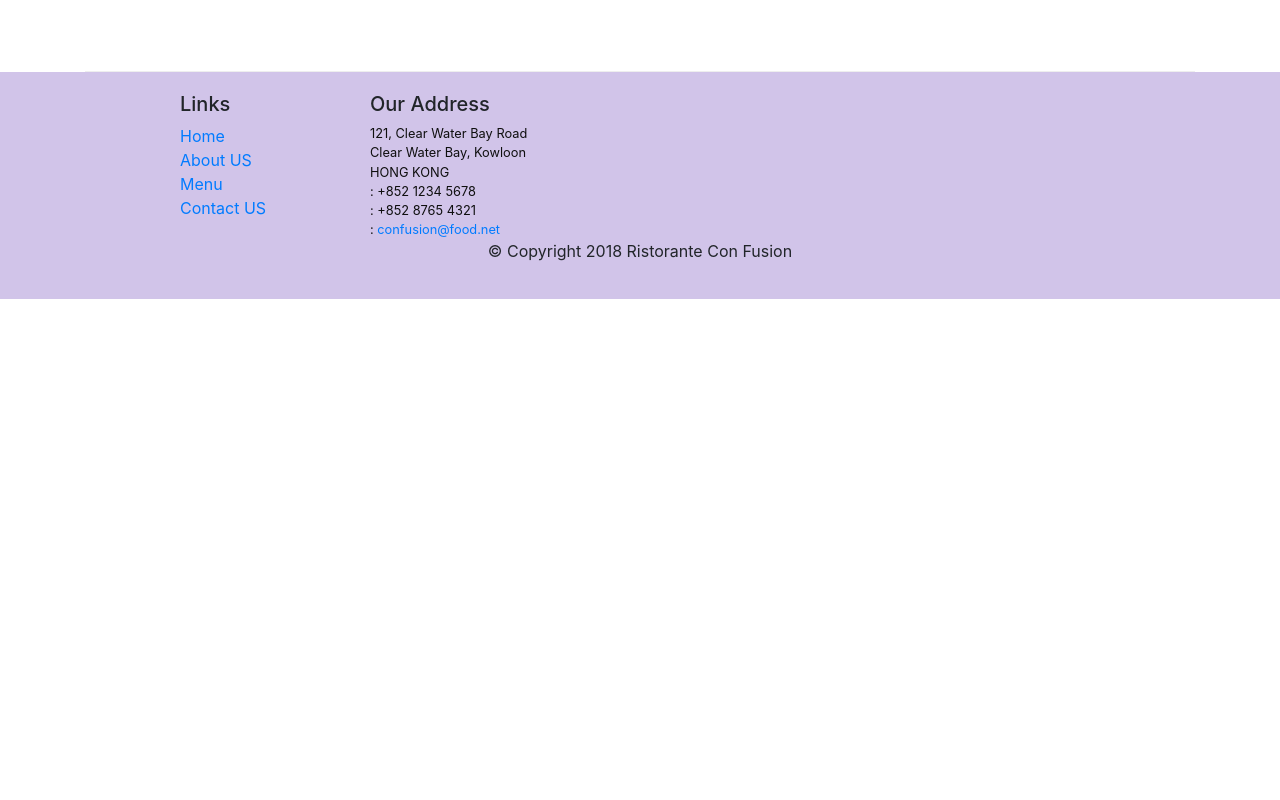
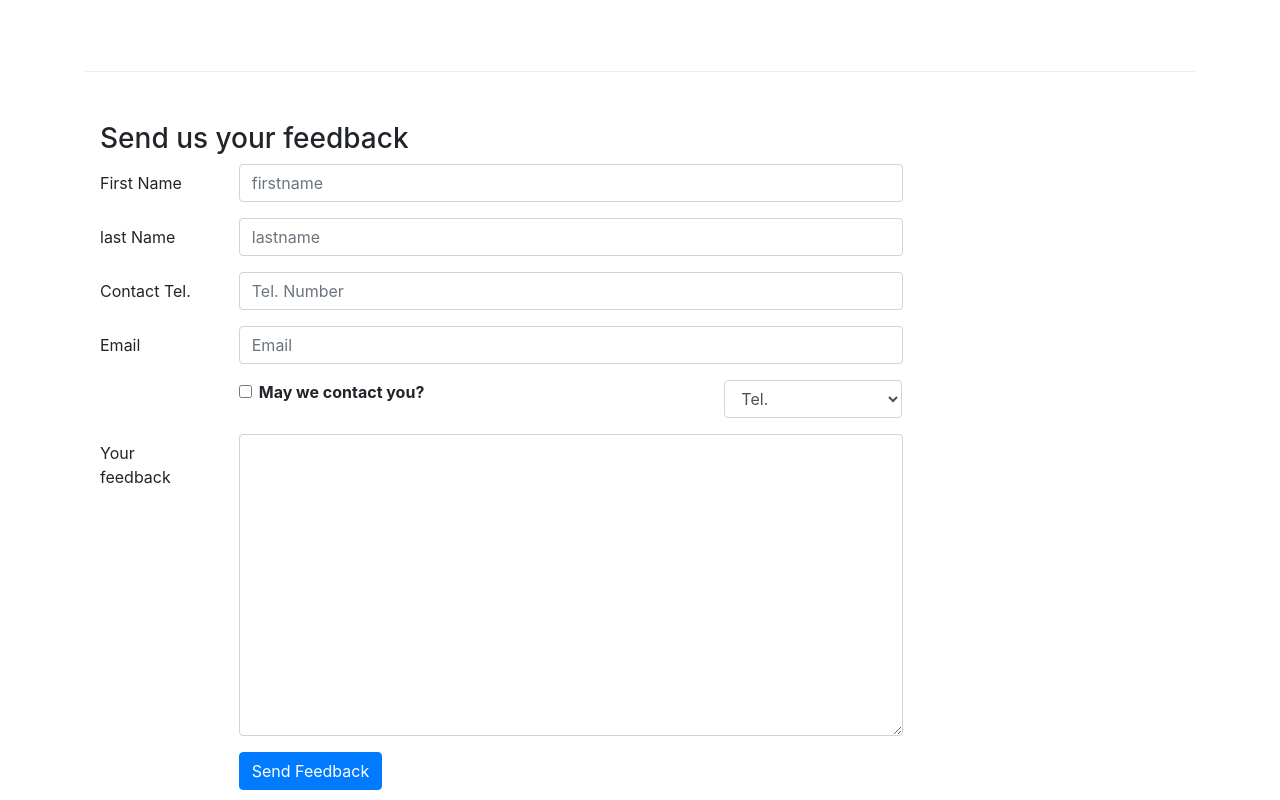
Before and after one commit to XmayRog/React, a React (Create React App) app: page /contactus in a window 1280 px wide. Shown: the part 800-1600 px from the top of the page. Before the commit the page ends 1099 px from the top, so only its background shows below. Built offline with nearby package versions, Linux system fonts and the light colour scheme; the HTML template or start-up script is replaced by a standard one.

Commit message:
Controled form

```diff
--- a/src/components/AboutComponent.js
+++ b/src/components/AboutComponent.js
@@ -6,7 +6,7 @@
     return (
         <Media>
             <Media left href="#">
-                <Media object data-src={leader.image} alt={leader.name} />
+                <img src={leader.image} alt={leader.name} />
             </Media>
             <Media body>
                 <Media heading>
--- a/src/components/ContactComponent.js
+++ b/src/components/ContactComponent.js
@@ -1,8 +1,42 @@
-import React from 'react';
-import { Breadcrumb, BreadcrumbItem } from 'reactstrap';
+import React, { Component } from 'react';
+import { Breadcrumb, BreadcrumbItem, Button, Form , FormGroup , Label, Input, Col } from 'reactstrap';
 import { Link } from 'react-router-dom';
 
-function Contact(props) {
+class Contact extends Component {
+
+    constructor(props) {
+        super(props);
+
+        this.state = {
+            firstname: '',
+            lastname: '',
+            telnum: '',
+            email: '',
+            agree: false,
+            contactType: 'Tel.',
+            message: ''
+        }
+        this.handleSubmit = this.handleSubmit.bind(this);
+        this.handleInputChange = this.handleInputChange.bind(this);
+    }
+
+    handleInputChange(event) {
+        const target = event.target;
+        const value = target.type === 'checkbox' ? target.checked : target.avlue;
+        const name = target.name;
+
+        this.setState({
+            [name]: value
+        });
+
+    }
+
+    handleSubmit(event) {
+        console.log("Current state is" + JSON.stringify(this.state));
+        alert("Current state is" + JSON.stringify(this.state));
+        event.preventDefault();
+    }
+    render() {
         return(
             <div className="container">
                 <div className='row'>
@@ -41,8 +75,79 @@
                         </div>
                     </div>
                 </div>
+                <div className="row row-content">
+                    <div className="col-12">
+                        <h3>Send us your feedback </h3>
+                    </div>
+                    <div className="col-12 col-md-9">
+                        <Form onSubmit={this.state.handleSubmit}>
+                            <FormGroup row>
+                                <Label htmlfor="firstname" md={2}>First Name</Label>
+                                <Col md={10}>
+                                    <Input type="text" id="firstname" name="firstname" placeholder="firstname" value={this.state.firstname}
+                                    onChange={this.handleInputChange} />
+                                </Col>
+                            </FormGroup>
+                            <FormGroup row>
+                                <Label htmlfor="lastname" md={2}>last Name</Label>
+                                <Col md={10}>
+                                    <Input type="text" id="lastname" name="lastname" placeholder="lastname" value={this.state.lastname}
+                                    onChange={this.handleInputChange} />
+                                </Col>
+                            </FormGroup>
+                            <FormGroup row>
+                                <Label htmlfor="telnum" md={2}>Contact Tel. </Label>
+                                <Col md={10}>
+                                    <Input type="tel" id="telnum" name="telnum" placeholder="Tel. Number" value={this.state.telnum}
+                                    onChange={this.handleInputChange} />
+                                </Col>
+                            </FormGroup>
+                            <FormGroup row>
+                                <Label htmlfor="email" md={2}>Email</Label>
+                                <Col md={10}>
+                                    <Input type="email" id="email" name="email" placeholder="Email" value={this.state.email}
+                                    onChange={this.handleInputChange} />
+                                </Col>
+                            </FormGroup>
+                            <FormGroup row>
+                                <Col md={{size: 6, offset: 2}}>
+                                    <FormGroup check>
+                                        <Label check>
+                                            <Input type="checkbox" name="agree" checked={this.state.agree}
+                                            onChange={this.handleInputChange} /> {' '}<strong>May we contact you?</strong>
+                                        </Label>
+                                    </FormGroup>
+                                </Col>
+                                <Col md={{size: 3, offset: 1}}>
+                                    <Input type="select" anme="conatactType" value={this.state.contactType}
+                                    onChange={this.handleInputChange}>
+                                        <option>Tel.</option>
+                                        <option>Email</option>
+                                    </Input>
+                                </Col>
+
+                            </FormGroup>
+                            <FormGroup row>
+                                <Label htmlfor="message" md={2}>Your feedback</Label>
+                                <Col md={10}>
+                                    <Input type="textarea" id="message" name="message" rows="12" value={this.state.message}
+                                    onChange={this.handleInputChange} />
+                                </Col>
+                            </FormGroup>
+                            <FormGroup row>
+                                <Col md={{size: 10, offset: 2}}>
+                                    <Button type="submit" color="primary">Send Feedback
+
+                                    </Button>
+                                </Col>
+                            </FormGroup>
+                        </Form>
+                    </div>
+                </div>
             </div>
         );
     }
 
+}
+
 export default Contact;
```
Lines whose indentation alone changed are shown as unchanged.
